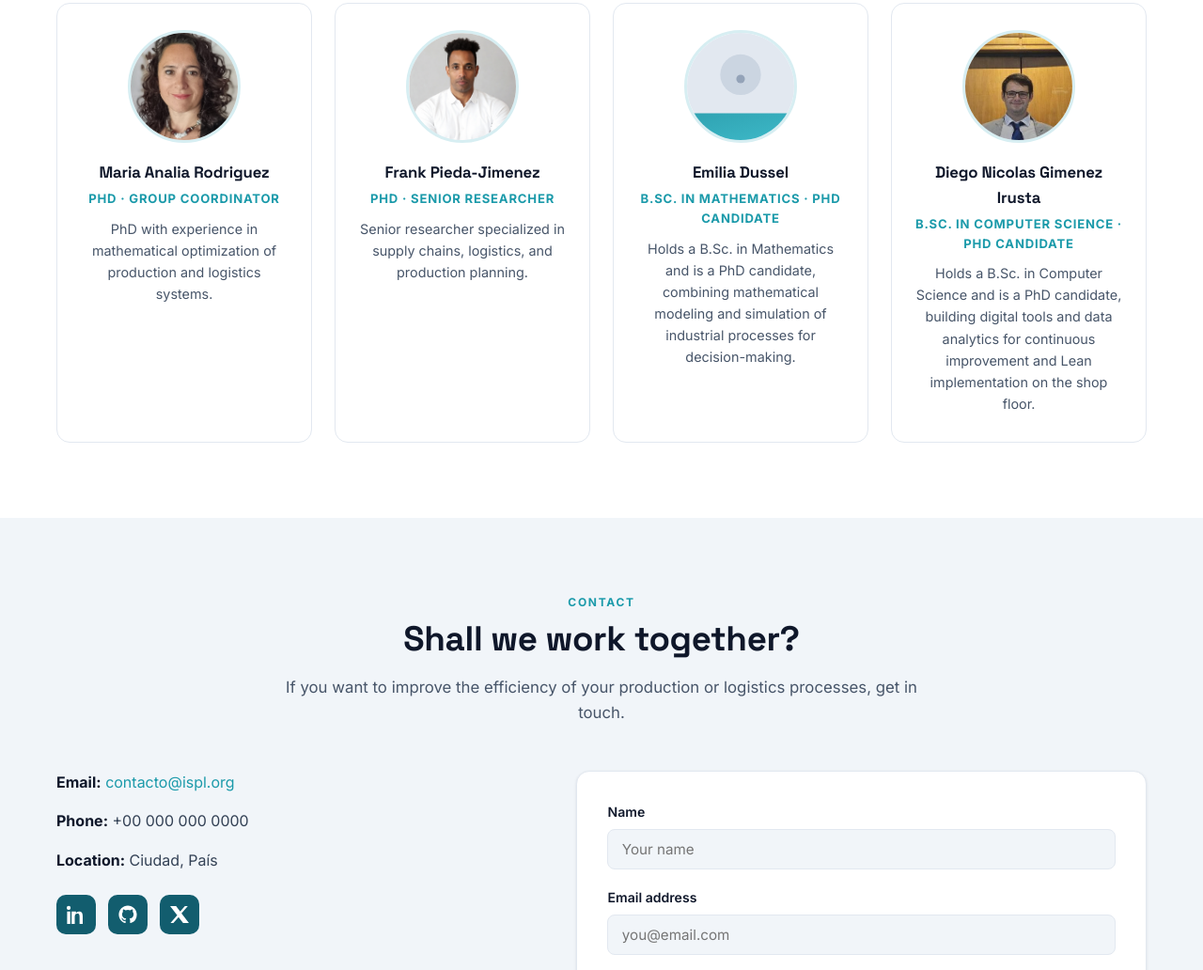
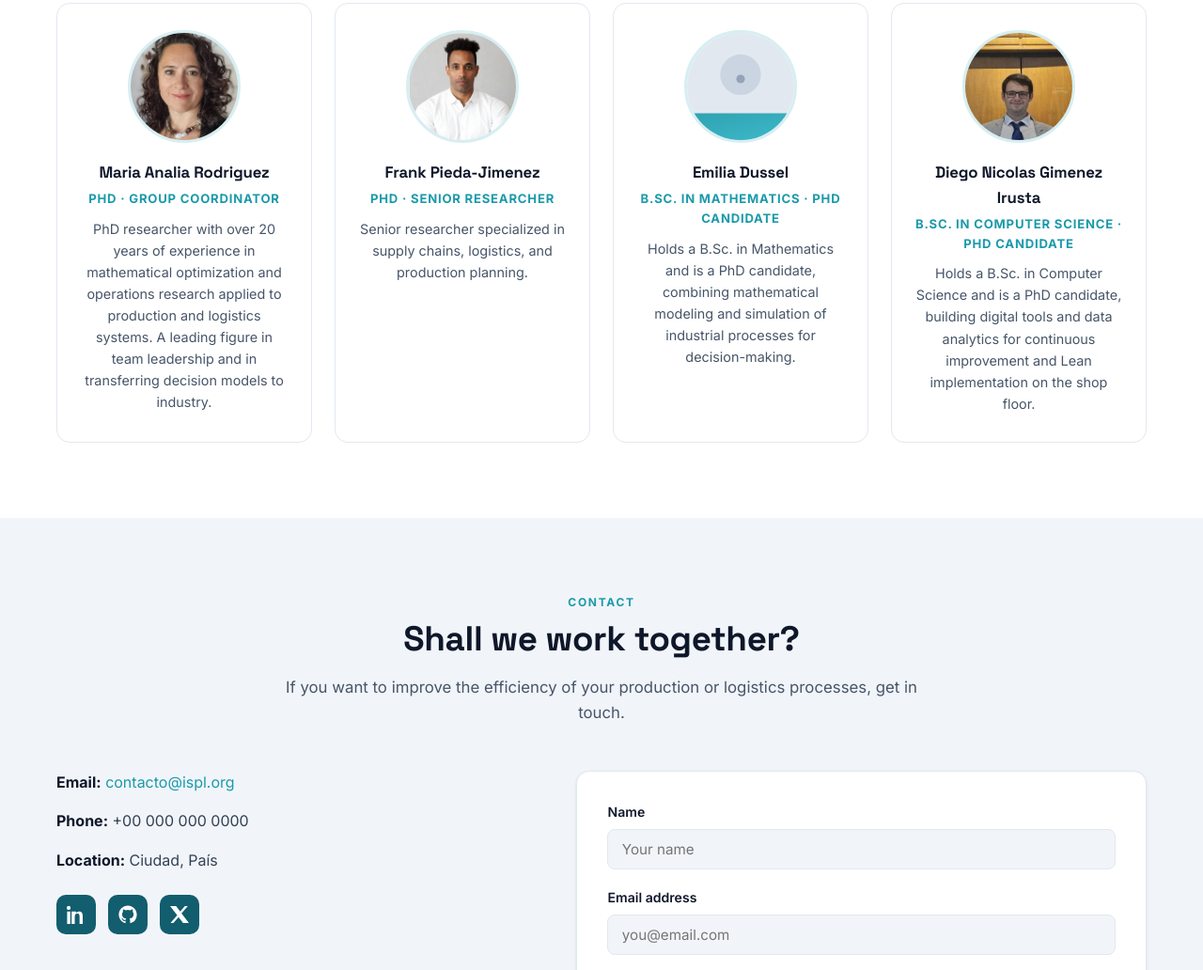
Before and after one commit to diegogimenez04/ispl, a plain HTML site: page index.html in a window 1280 px wide. Shown: the part 2313-3345 px from the top of the page at 94% size. Drawn offline with Linux system fonts and the light colour scheme.

Commit message:
Equipo: amplía bio de Maria Analia Rodriguez (trayectoria y experiencia)

```diff
--- a/index.html
+++ b/index.html
@@ -161,7 +161,7 @@
             </div>
             <h3>Maria Analia Rodriguez</h3>
             <p class="member-role" data-i18n="team.role1">PhD · Coordinadora del grupo</p>
-            <p class="member-bio" data-i18n="team.bio1">Doctora con experiencia en optimización matemática de sistemas de producción y logística.</p>
+            <p class="member-bio" data-i18n="team.bio1">Doctora e investigadora con más de 20 años de experiencia en optimización matemática e investigación operativa aplicada a sistemas de producción y logística. Referente en la dirección de equipos y en la transferencia de modelos de decisión a la industria.</p>
           </article>
           <article class="member">
             <div class="member-avatar">
--- a/js/main.js
+++ b/js/main.js
@@ -45,7 +45,7 @@
       "team.title": "Las personas detrás de la optimización",
       "team.subtitle": "Un equipo interdisciplinario de ingenieros, investigadores y estudiantes comprometidos con la excelencia.",
       "team.role1": "PhD · Coordinadora del grupo",
-      "team.bio1": "Doctora con experiencia en optimización matemática de sistemas de producción y logística.",
+      "team.bio1": "Doctora e investigadora con más de 20 años de experiencia en optimización matemática e investigación operativa aplicada a sistemas de producción y logística. Referente en la dirección de equipos y en la transferencia de modelos de decisión a la industria.",
       "team.role2": "PhD · Investigador senior",
       "team.bio2": "Investigador senior especializado en cadenas de suministro, logística y planificación de la producción.",
       "team.role3": "Licenciada en Matemática · Candidata a PhD",
@@ -117,7 +117,7 @@
       "team.title": "The people behind optimization",
       "team.subtitle": "An interdisciplinary team of engineers, researchers, and students committed to excellence.",
       "team.role1": "PhD · Group coordinator",
-      "team.bio1": "PhD with experience in mathematical optimization of production and logistics systems.",
+      "team.bio1": "PhD researcher with over 20 years of experience in mathematical optimization and operations research applied to production and logistics systems. A leading figure in team leadership and in transferring decision models to industry.",
       "team.role2": "PhD · Senior researcher",
       "team.bio2": "Senior researcher specialized in supply chains, logistics, and production planning.",
       "team.role3": "B.Sc. in Mathematics · PhD candidate",
@@ -268,7 +268,10 @@
 
   /* ---------- Contact form -> Worker SMTP ---------- */
 
-  var WORKER_URL = "https://ispl-smtp.ispl.workers.dev";
+  var isLocal = location.origin && location.origin.indexOf("localhost") !== -1;
+  var WORKER_URL = isLocal
+    ? "http://localhost:8787" /* wrangler dev: worker local en puerto 8787 */
+    : "https://ispl-smtp.ispl.workers.dev";
 
   var form = document.querySelector(".contact-form");
   if (form) {
```
